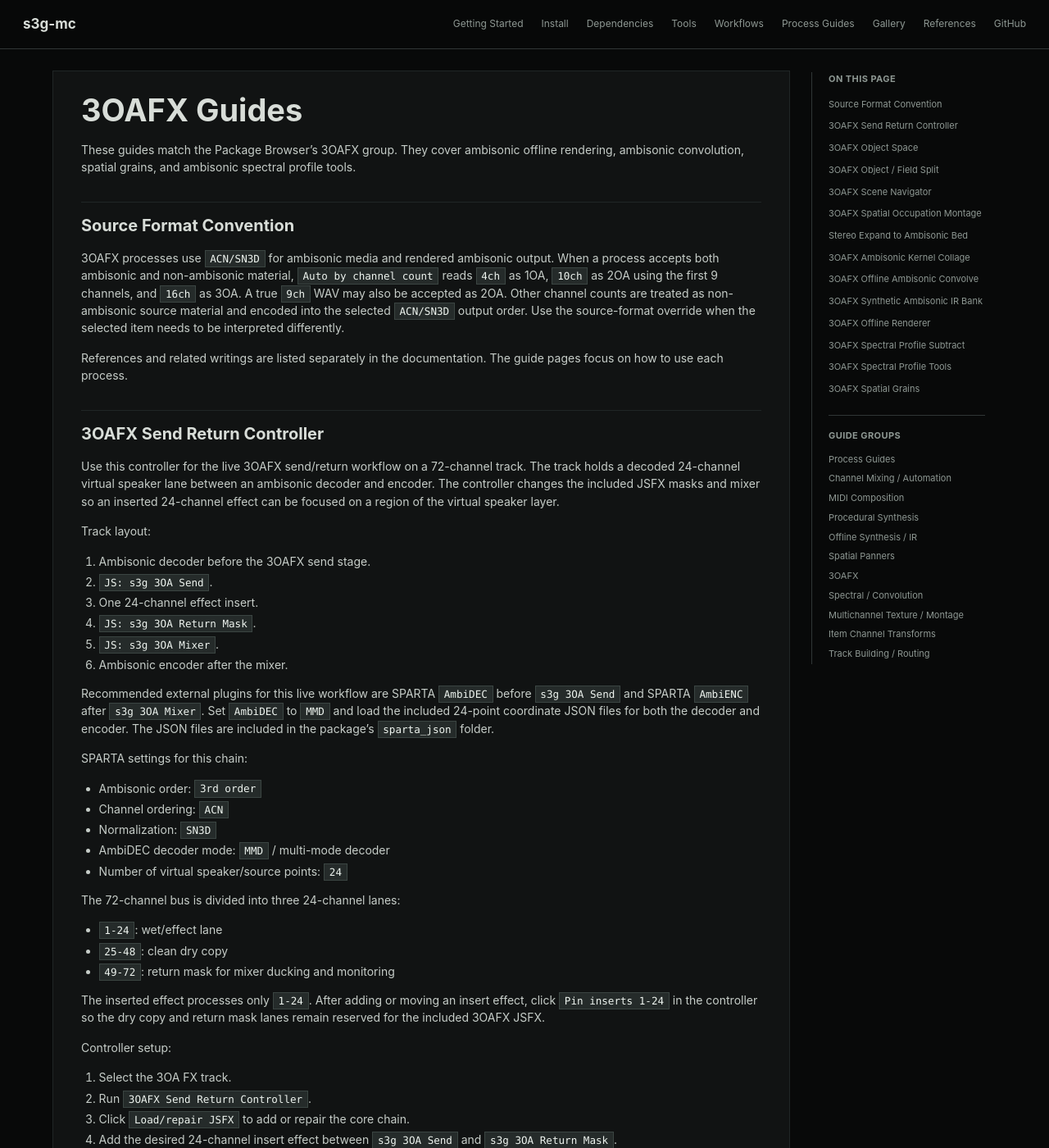
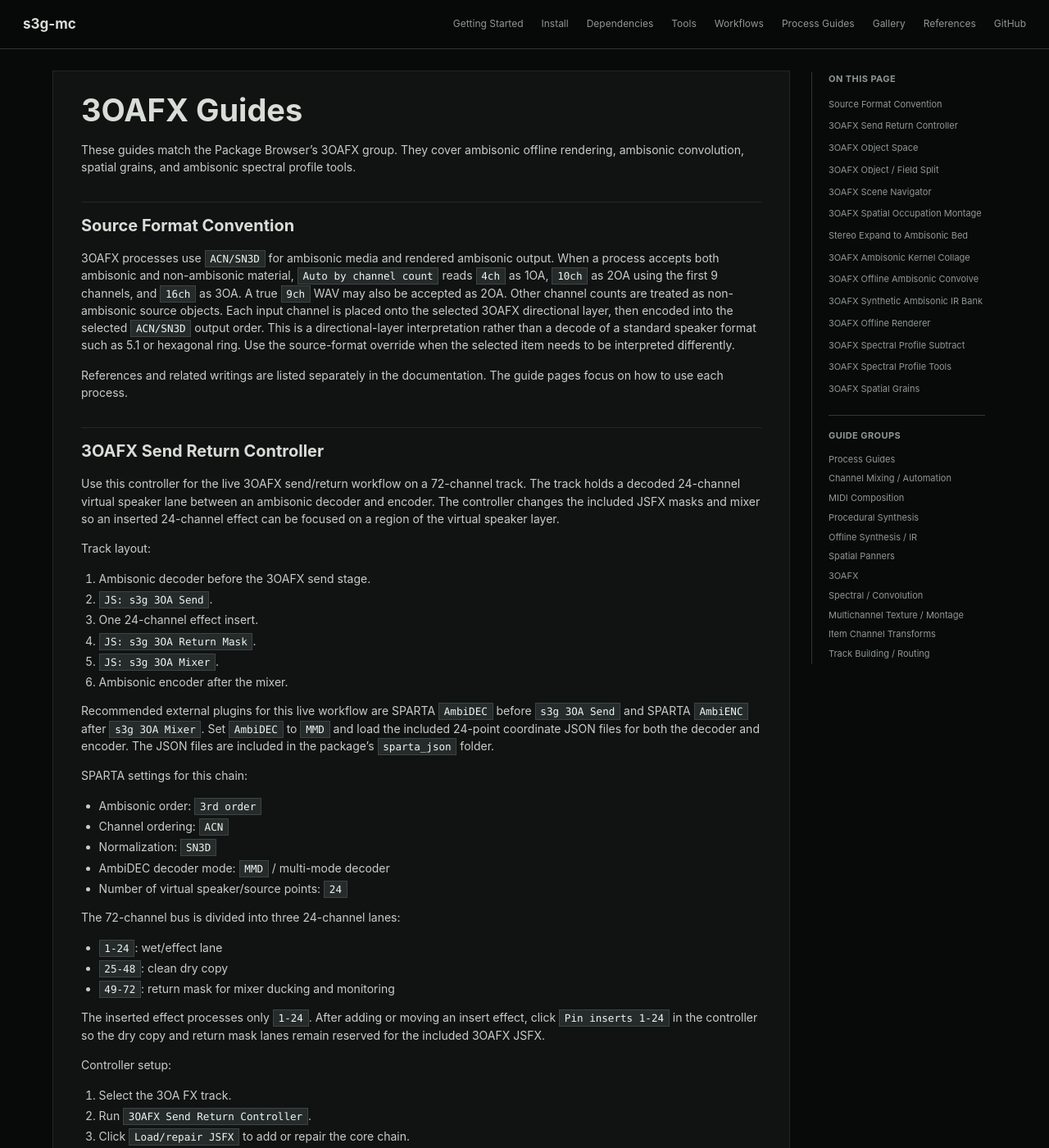
Before and after one commit to s3g/s3g-mc, a Jekyll site: the page built from docs/process-guides-3oafx.md, in a window 1280 px wide and 1400 px high. Shown: the whole window at 82% size. Built offline with Jekyll 4.4.1, drawn with Linux system fonts in a browser that asks for light colours; some of the changed text lies outside the part shown.

Commit message:
Update process-guides-3oafx.md

```diff
--- a/docs/process-guides-3oafx.md
+++ b/docs/process-guides-3oafx.md
@@ -45,7 +45,7 @@ These guides match the Package Browser's 3OAFX group. They cover ambisonic offli
 
 ## Source Format Convention
 
-3OAFX processes use `ACN/SN3D` for ambisonic media and rendered ambisonic output. When a process accepts both ambisonic and non-ambisonic material, `Auto by channel count` reads `4ch` as 1OA, `10ch` as 2OA using the first 9 channels, and `16ch` as 3OA. A true `9ch` WAV may also be accepted as 2OA. Other channel counts are treated as non-ambisonic source material and encoded into the selected `ACN/SN3D` output order. Use the source-format override when the selected item needs to be interpreted differently.
+3OAFX processes use `ACN/SN3D` for ambisonic media and rendered ambisonic output. When a process accepts both ambisonic and non-ambisonic material, `Auto by channel count` reads `4ch` as 1OA, `10ch` as 2OA using the first 9 channels, and `16ch` as 3OA. A true `9ch` WAV may also be accepted as 2OA. Other channel counts are treated as non-ambisonic source objects. Each input channel is placed onto the selected 3OAFX directional layer, then encoded into the selected `ACN/SN3D` output order. This is a directional-layer interpretation rather than a decode of a standard speaker format such as 5.1 or hexagonal ring. Use the source-format override when the selected item needs to be interpreted differently.
 
 References and related writings are listed separately in the documentation. The guide pages focus on how to use each process.
 
@@ -101,7 +101,7 @@ Main controls:
 
 ## 3OAFX Object Space
 
-Use this when you want to transform a selected source into an ambisonic object/space relationship. The process accepts either `ACN/SN3D` ambisonic media or non-ambisonic media. In `Auto by channel count`, `4ch`, `10ch`, and `16ch` are interpreted as 1OA, 2OA, and 3OA respectively; true `9ch` WAVs are also accepted as 2OA. Other channel counts are treated as separate source objects and encoded into the selected ambisonic output order.
+Use this when you want to transform a selected source into an ambisonic object/space relationship. The process accepts either `ACN/SN3D` ambisonic media or non-ambisonic media. In `Auto by channel count`, `4ch`, `10ch`, and `16ch` are interpreted as 1OA, 2OA, and 3OA respectively; true `9ch` WAVs are also accepted as 2OA. Other channel counts are treated as separate source objects placed onto the selected 3OAFX directional layer before ambisonic encoding.
 
 Modes:
 
@@ -204,7 +204,7 @@ slows that part of the path.
 
 Use this to create an ambisonic montage from one or more selected WAV-backed media items. The process fragments the selected sources into overlapping events, distributes those events through a virtual direction layer, and re-encodes the result as `ACN/SN3D` ambisonic output.
 
-The source-format convention is the same as `3OAFX Object Space`: `4ch`, `10ch`, and `16ch` are treated as 1OA, 2OA, and 3OA in `Auto by channel count`, with true `9ch` WAVs also accepted as 2OA. Other channel counts are treated as non-ambisonic source objects.
+The source-format convention is the same as `3OAFX Object Space`: `4ch`, `10ch`, and `16ch` are treated as 1OA, 2OA, and 3OA in `Auto by channel count`, with true `9ch` WAVs also accepted as 2OA. Other channel counts are treated as non-ambisonic source objects placed onto the selected 3OAFX directional layer.
 
 The optional stereo expansion is a practical source-expansion step: stereo material contributes left/right object cues plus mid/side-derived front, rear, and side occupation cues before ambisonic encoding. It is not intended as a strict decoder for a historical matrix format.
 
```
